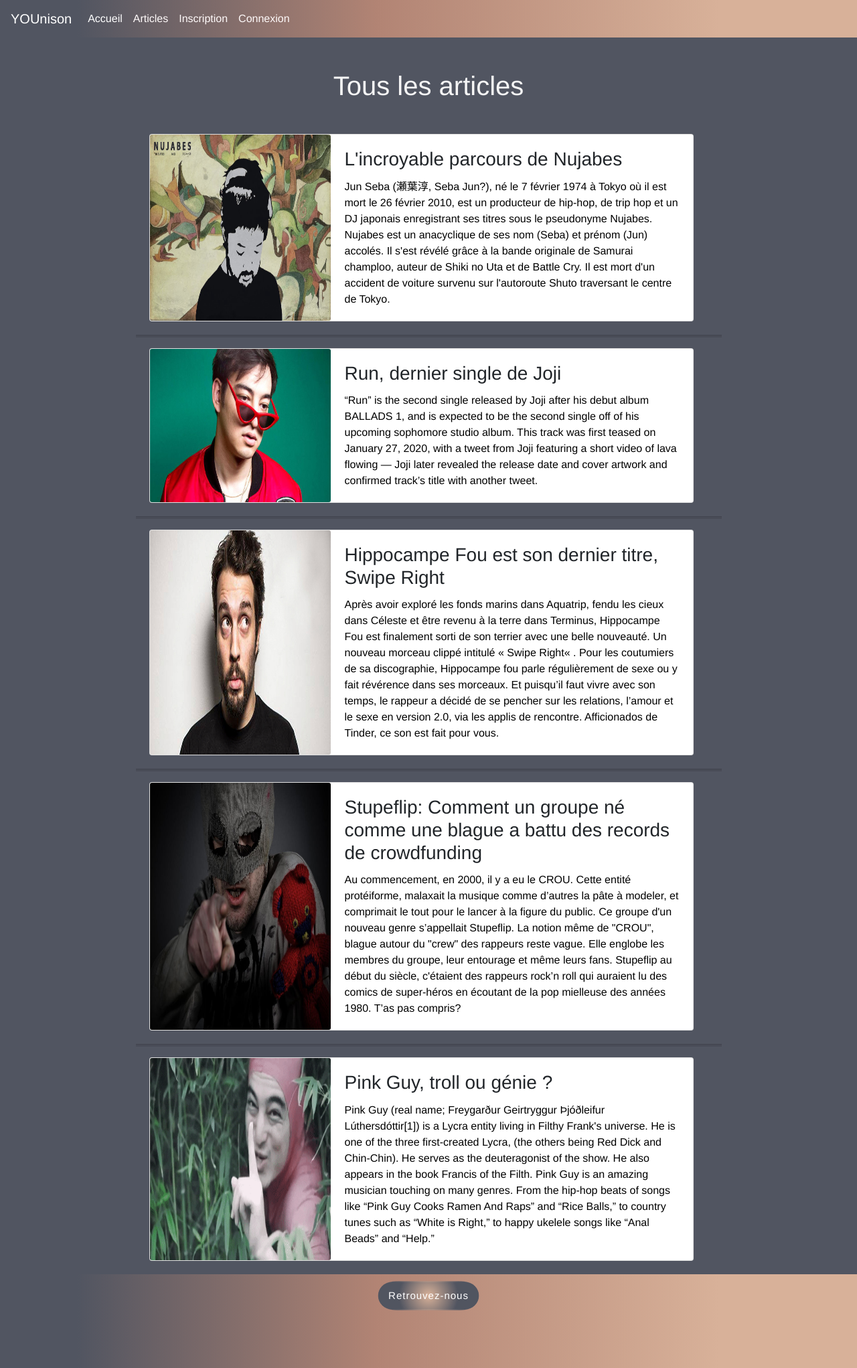
After one commit to yayaGEMA/younison, a Symfony app: template templates/articles/articleList.html.twig in a window 1280 px wide. The commit adds this page. Shown: the whole page at 67% size. Run offline with Twig, Linux system fonts and the light colour scheme; the template is opened without the code that fills it, so the values that code supplies are empty; some libraries are stand-ins or nearby versions.

Commit message:
liste des articles twig

```diff
--- a/public/css/style.css
+++ b/public/css/style.css
@@ -21,7 +21,7 @@ h1,a{
   color: whitesmoke;
 }
 h2{
-  font-family: akzidenz, Fairies ,Roboto ,Cambria, Cochin, Georgia, Times, 'Times New Roman', serif;
+  font-family:  Max, Fairies ,Roboto ,Cambria, Cochin, Georgia, Times, 'Times New Roman', serif;
   font-size: 1.5em;
   text-shadow: 0 3px 0 rgba(0,0,0,0.6);
   color: white;
@@ -36,7 +36,7 @@ p{
   color: black;
 }
 p card-text{
-  font-family: akzidenz,
+  font-family: Max,
   text-shadow: 0 3px 0 rgba(0,0,0,0.6);
 
 }
@@ -189,6 +189,24 @@ cursor: pointer;
 
   color: white;
 }
+/*Liste des articles*/
+.card-img{
+  height: 100%;
+}
+.card{
+  margin-bottom: 20px;
+}
+.card-horizontal {
+display: flex;
+flex: 1 1 auto;
+}
+.separation{
+width: 70%;
+height: 3px;
+background-color: rgba(0,0,0,0.1)
+}
+
+
 /*Media Queries*/
 
 @media only screen  and (min-width: 640px){
--- a/src/Controller/ArticleController.php
+++ b/src/Controller/ArticleController.php
@@ -18,7 +18,7 @@ use Sensio\Bundle\FrameworkExtraBundle\Configuration\Security;
 
 
 /**
- * @Route("/article", name="article_")
+ * @Route("", name="article_")
  */
 class ArticleController extends AbstractController
 {
@@ -82,7 +82,7 @@ class ArticleController extends AbstractController
         $em = $this->getDoctrine()->getManager();
 
         // Création d'une requête pour récupérer les articles en article
-        $query = $em->createQuery('SELECT a FROM App\Entity\article a WHERE a.type = 0 ORDER BY a.publicationDate DESC');
+        $query = $em->createQuery('SELECT a FROM App\Entity\Article a  ORDER BY a.publicationDate DESC');
 
         // On stocke dans $pageArticles les 10 articles de la page demandée dans l'URL
         $articles = $paginator->paginate(
--- /dev/null
+++ b/templates/articles/articleList.html.twig
@@ -0,0 +1,89 @@
+{# Cette page utilise le squelette base.html.twig #}
+{% extends 'base.html.twig' %}
+
+{# Remplissage du block title avec le titre de la page #}
+{% block title %}Liste des articles{% endblock %}
+
+{% block body %}
+
+<main>
+    <div class="row">
+      <h1 class="col text-center my-5">Tous les articles</h1>
+    </div>
+
+    <section class="">
+      <div class="card offset-2" style="max-width: 65%;">
+        <div class="row no-gutters">
+          <div class="col-md-4">
+            <img src="../images/nujabes.jpeg" class="card-img" alt="...">
+          </div>
+          <div class="col-md-8">
+            <div class="card-body">
+              <h3 class="card-title">L'incroyable parcours de Nujabes</h3>
+              <p class="card-text"> Jun Seba (瀬葉淳, Seba Jun?), né le 7 février 1974 à Tokyo où il est mort le 26 février 2010, est un producteur de hip-hop, de trip hop et un DJ japonais enregistrant ses titres sous le pseudonyme Nujabes. Nujabes est un anacyclique de ses nom (Seba) et prénom (Jun) accolés. Il s'est révélé grâce à la bande originale de Samurai champloo, auteur de Shiki no Uta et de Battle Cry. Il est mort d'un accident de voiture survenu sur l'autoroute Shuto traversant le centre de Tokyo.</p>
+            </div>
+          </div>
+        </div>
+      </div>
+    <hr class="separation">
+    <div class="card offset-2" style="max-width: 65%;">
+      <div class="row no-gutters">
+        <div class="col-md-4">
+          <img src="../images/joji.jpg" class="card-img" alt="...">
+        </div>
+        <div class="col-md-8">
+          <div class="card-body">
+            <h3 class="card-title">Run, dernier single de Joji</h3>
+            <p class="card-text"> “Run” is the second single released by Joji after his debut album BALLADS 1, and is expected to be the second single off of his upcoming sophomore studio album. This track was first teased on January 27, 2020, with a tweet from Joji featuring a short video of lava flowing — Joji later revealed the release date and cover artwork and confirmed track’s title with another tweet.</p>
+          </div>
+        </div>
+      </div>
+    </div>
+    <hr class="separation">
+    <div class="card offset-2" style="max-width: 65%;">
+      <div class="row no-gutters">
+        <div class="col-md-4">
+          <img src="../images/hippo.jpg" class="card-img" alt="...">
+        </div>
+        <div class="col-md-8">
+          <div class="card-body">
+            <h3 class="card-title">Hippocampe Fou est son dernier titre, Swipe Right</h3>
+            <p class="card-text"> Après avoir exploré les fonds marins dans Aquatrip, fendu les cieux dans Céleste et être revenu à la terre dans Terminus, Hippocampe Fou est finalement sorti de son terrier avec une belle nouveauté. Un nouveau morceau clippé intitulé « Swipe Right« .
+
+              Pour les coutumiers de sa discographie, Hippocampe fou parle régulièrement de sexe ou y fait révérence dans ses morceaux. Et puisqu’il faut vivre avec son temps, le rappeur a décidé de se pencher sur les relations, l’amour et le sexe en version 2.0, via les applis de rencontre. Afficionados de Tinder, ce son est fait pour vous.</p>
+          </div>
+        </div>
+      </div>
+    </div>
+    <hr class="separation">
+    <div class="card offset-2" style="max-width: 65%;">
+      <div class="row no-gutters">
+        <div class="col-md-4">
+          <img src="../images/stupe.jpg" class="card-img" alt="...">
+        </div>
+        <div class="col-md-8">
+          <div class="card-body">
+            <h3 class="card-title">Stupeflip: Comment un groupe né comme une blague a battu des records de crowdfunding</h3>
+            <p class="card-text">Au commencement, en 2000, il y a eu le CROU. Cette entité protéiforme, malaxait la musique comme d’autres la pâte à modeler, et comprimait le tout pour le lancer à la figure du public. Ce groupe d'un nouveau genre s’appellait Stupeflip. La notion même de "CROU", blague autour du "crew" des rappeurs reste vague. Elle englobe les membres du groupe, leur entourage et même leurs fans. Stupeflip au début du siècle, c'étaient des rappeurs rock’n roll qui auraient lu des comics de super-héros en écoutant de la pop mielleuse des années 1980. T’as pas compris?</p>
+          </div>
+        </div>
+      </div>
+    </div>
+    <hr class="separation">
+    <div class="card offset-2" style="max-width: 65%;">
+      <div class="row no-gutters">
+        <div class="col-md-4">
+          <img src="../images/pinky.gif" class="card-img" alt="...">
+        </div>
+        <div class="col-md-8">
+          <div class="card-body">
+            <h3 class="card-title">Pink Guy, troll ou génie ?</h3>
+            <p class="card-text">Pink Guy (real name; Freygarður Geirtryggur Þjóðleifur Lúthersdóttir[1]) is a Lycra entity living in Filthy Frank's universe. He is one of the three first-created Lycra, (the others being Red Dick and Chin-Chin). He serves as the deuteragonist of the show. He also appears in the book Francis of the Filth. Pink Guy is an amazing musician touching on many genres. From the hip-hop beats of songs like “Pink Guy Cooks Ramen And Raps” and “Rice Balls,” to country tunes such as “White is Right,” to happy ukelele songs like “Anal Beads” and “Help.”</p>
+          </div>
+        </div>
+      </div>
+    </div>
+  </section>
+  </main>
+
+{% endblock %}
```
Also changed, not shown: public/images/hippo.jpg (added), public/images/joji.jpg (added), public/images/nujabes.jpeg (added), public/images/pinky.gif (added), public/images/run.jpg (added), public/images/stupe.jpg (added), templates/articles/articlesList.html.twig (deleted).
